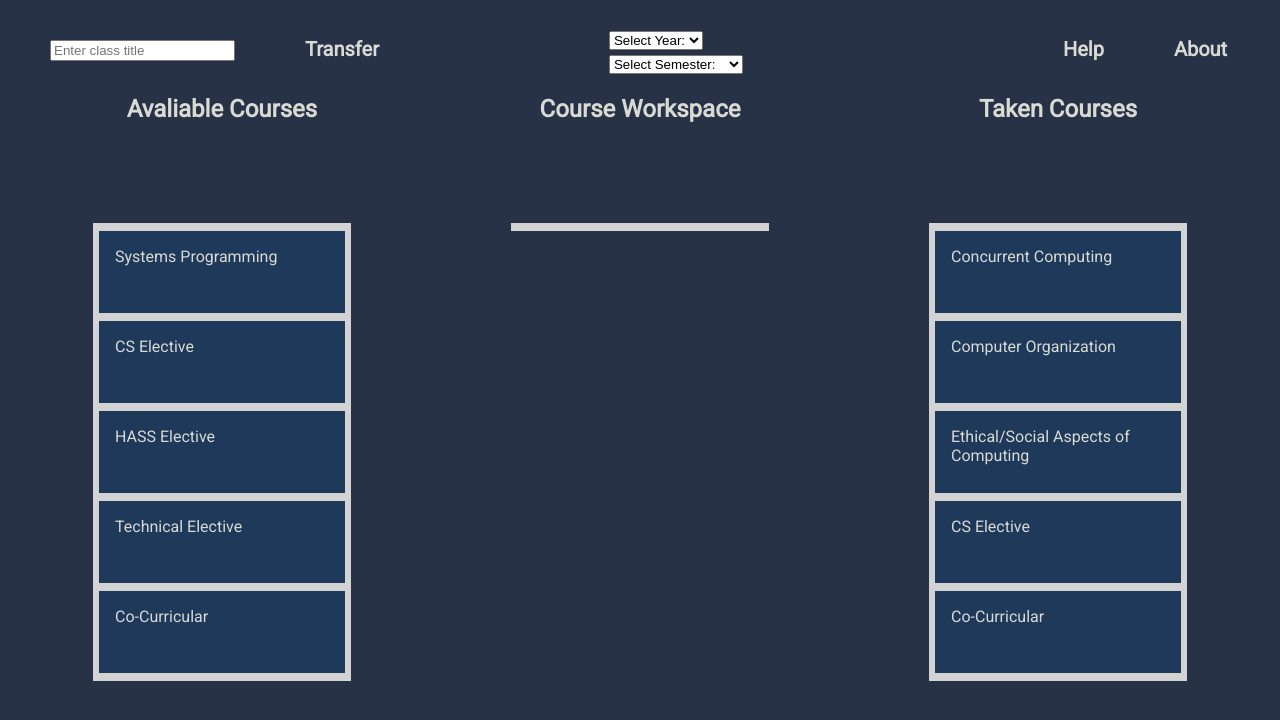
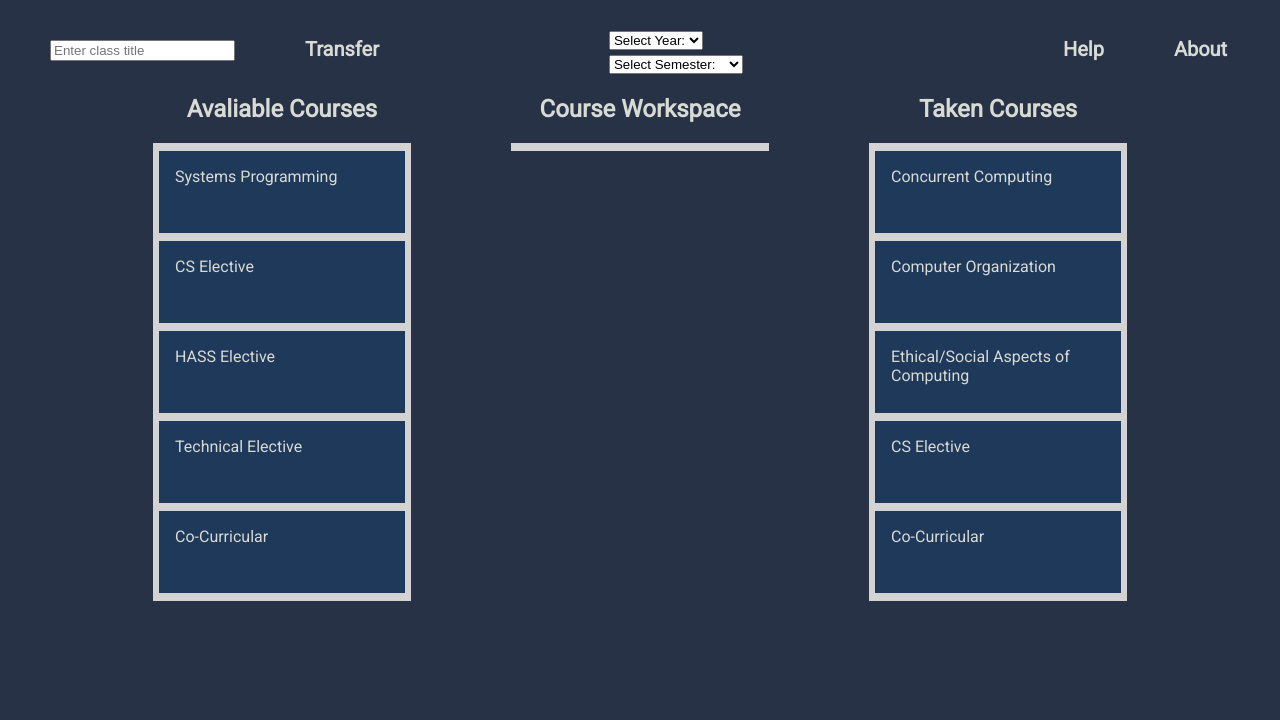
Before and after one commit to LounnAriik/CS3141-Team13, a React (Create React App) app in the folder Test3/: page / in a window 1280 px wide. Shown: the top 720 px of the page. Built offline with nearby package versions, Linux system fonts and the light colour scheme.

Commit message:
Fixed scrolling

```diff
--- a/Test3/src/App.css
+++ b/Test3/src/App.css
@@ -15,6 +15,7 @@ li, a, .transfer{
 nav{
     padding-left: 100px;
 }
+
 header{
     padding-top: 10px;
     position: absolute;
--- a/Test3/src/App.js
+++ b/Test3/src/App.js
@@ -393,7 +393,7 @@ function App() {
               key={columnId}
             >
               <h2  style={{userSelect:"none", color: "#D8DAD4"}}>{column.name}</h2>
-              <div style={{display:"flex", margin: 80 }}>
+              <div style={{display:"flex", marginLeft: "50px", marginRight: "50px" }}>
                 <Droppable droppableId={columnId} key={columnId}>
                   {(provided, snapshot) => {
                     return (
```
